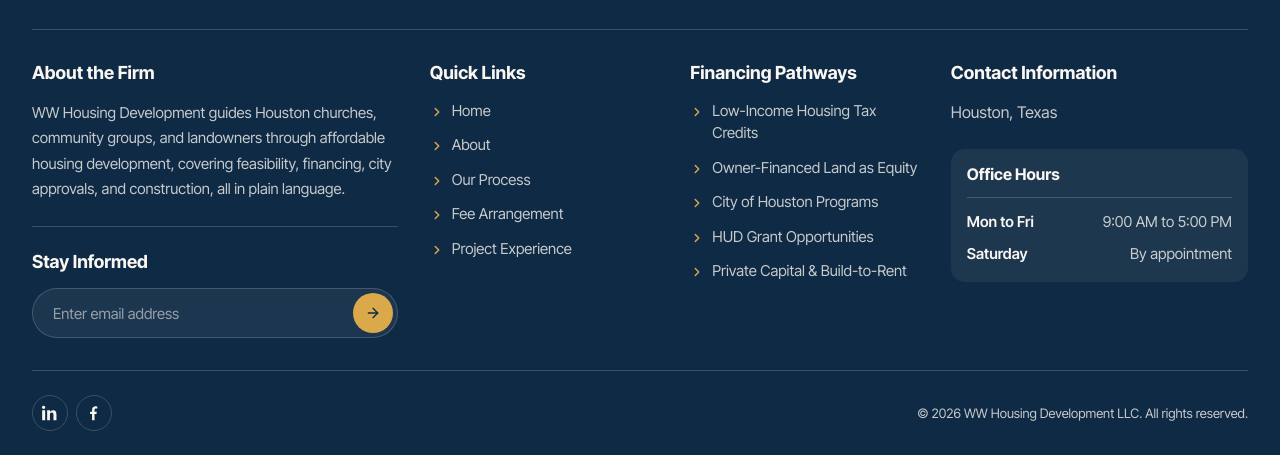
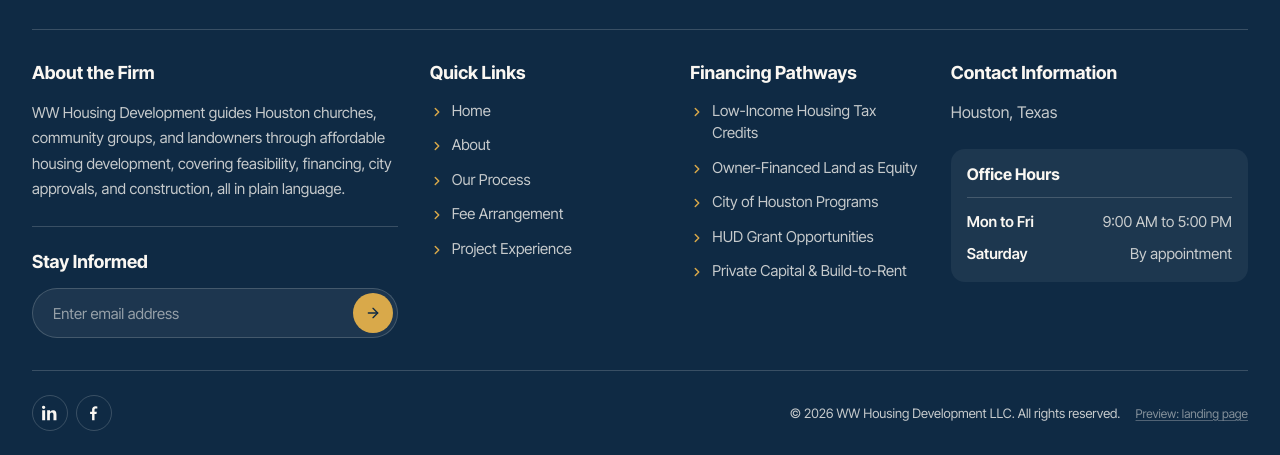
Before and after one commit to mfebres0919/Affordable_Housing_Warner_White, a plain HTML site: page index.html in a window 1280 px wide. Shown: the part 6722-7177 px from the top of the page. Drawn offline with Linux system fonts and the light colour scheme.

Commit message:
Update index.html and global.css

```diff
--- a/css/global.css
+++ b/css/global.css
@@ -2745,6 +2745,22 @@ a.contact__point-value:focus-visible {
   font-size: var(--fs-200);
 }
 
+/* TEMPORARY, with the markup in index.html: a quiet way through to the
+   unlinked /start/ page while it is under review. Delete both before launch. */
+.site-footer__preview {
+  margin-left: var(--space-sm);
+  color: rgba(250, 247, 242, 0.5);
+  font-size: var(--fs-100);
+  text-decoration-color: rgba(250, 247, 242, 0.28);
+  text-underline-offset: 0.2em;
+  transition: color var(--t-base) var(--ease-out);
+}
+
+.site-footer__preview:hover,
+.site-footer__preview:focus-visible {
+  color: var(--clr-accent-light);
+}
+
 /* ==========================================================================
    12. Contact and footer — larger screens
    ========================================================================== */
--- a/index.html
+++ b/index.html
@@ -1278,6 +1278,18 @@
 
           <p class="site-footer__copyright">
             &copy; 2026 WW Housing Development LLC. All rights reserved.
+
+            <!--
+              TEMPORARY. The /start/ campaign page is meant to be unlinked from
+              the site — it is the destination for a flyer, a QR code or an
+              email, and a way in from the footer undoes that. This is here so
+              the page can be reached and shared while it is being reviewed.
+              DELETE BEFORE LAUNCH.
+
+              Pointing at start/index.html rather than start/ so the link also
+              works when the files are opened straight off disk.
+            -->
+            <a class="site-footer__preview" href="start/index.html">Preview: landing page</a>
           </p>
         </div>
       </div>
```
